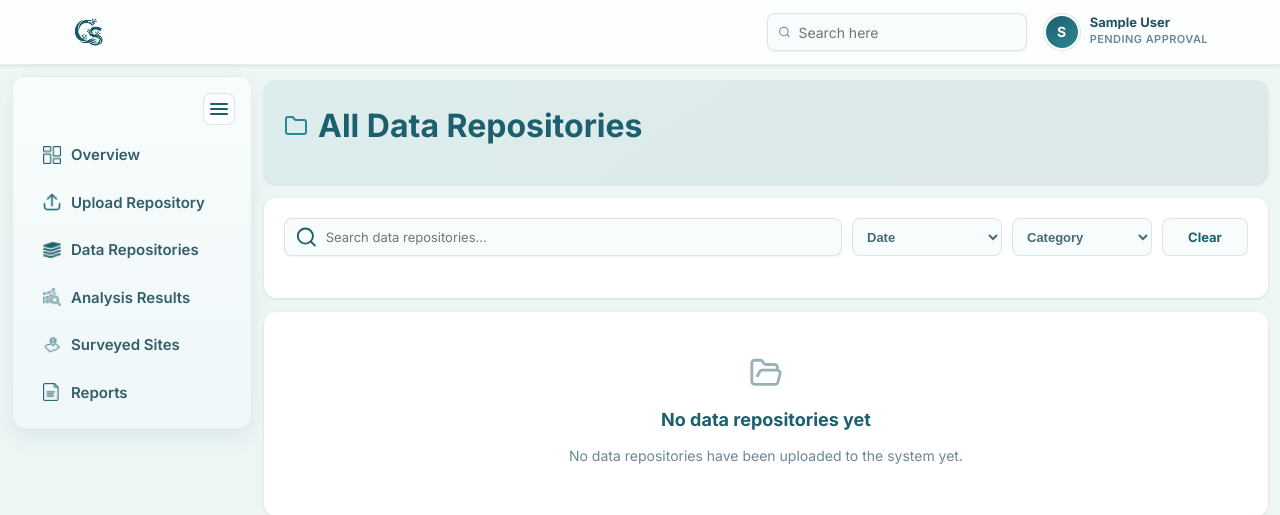
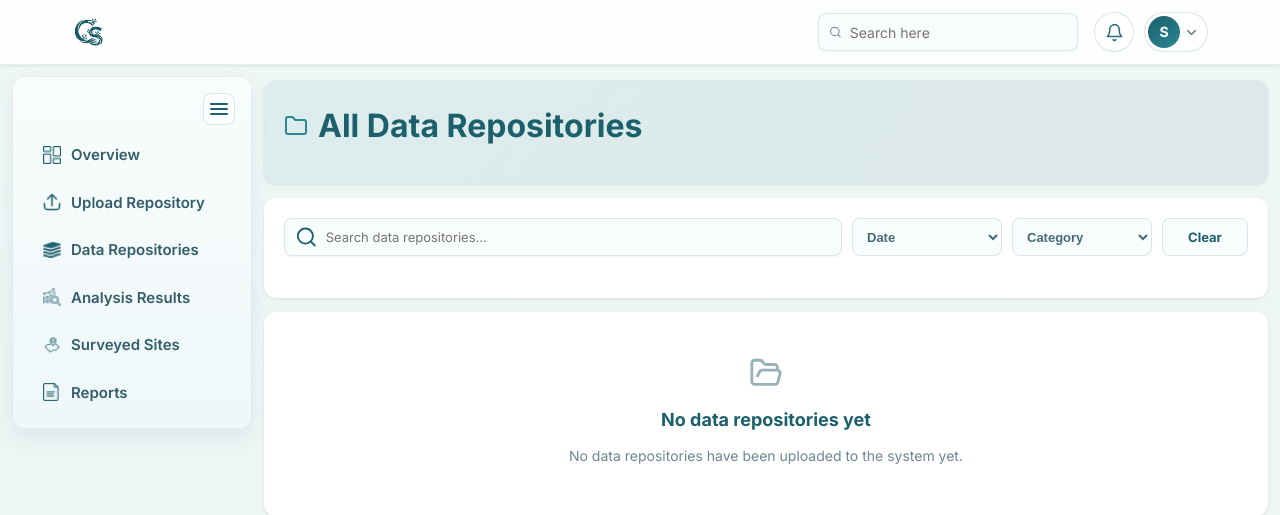
Before and after one commit to jordachristiandominique/Coral, a Django app: template accounts/templates/accounts/all_batches.html in a window 1280 px wide. Shown: the top 515 px of the page. Run offline with Django 5.2, Linux system fonts and the light colour scheme; the template is opened without the code that fills it, so the values that code supplies are empty; the visitor is signed in with stand-in values (Sample User, id 1).

Commit message:
enhance the profile avatar

```diff
--- a/accounts/excel_export.py
+++ b/accounts/excel_export.py
@@ -158,7 +158,7 @@ def build_batch_coverage_workbook(batch):
     right(1, 'Analysis date:',
           batch.survey_date.strftime('%Y-%m-%d') if batch.survey_date else '')
     cell(2, 1, 'Dataset name:', font=_LABEL);      cell(2, 2, batch.name)
-    right(2, 'Analysis by:', batch.surveyor_names or '')
+    right(2, 'Researchers:', batch.surveyor_names or '')
     cell(3, 1, 'Location:', font=_LABEL);          cell(3, 2, batch.area_name)
     right(3, 'Codefile:', '')
     cell(4, 1, 'Lat / Long:', font=_LABEL)
--- a/accounts/templates/accounts/accept_researcher.html
+++ b/accounts/templates/accounts/accept_researcher.html
@@ -4,7 +4,7 @@
 {% block title %}Accept Researcher | CoralSense{% endblock %}
 
 {% block extra_css %}
-<link rel="stylesheet" href="{% static 'css/researcher_dashboard.css' %}?v=12">
+<link rel="stylesheet" href="{% static 'css/researcher_dashboard.css' %}?v=14">
 <link rel="stylesheet" href="{% static 'css/accept_researcher.css' %}">
 {% endblock %}
 
@@ -24,10 +24,6 @@
 
         <div class="nav-profile">
             {% include 'accounts/partials/_profile_menu.html' %}
-            <div class="nav-user-meta" aria-label="Signed in user">
-                <span class="nav-user-name">{{ user.get_full_name|default:user.username }}</span>
-                <span class="nav-user-role">{{ user.get_role_display }}</span>
-            </div>
         </div>
     </div>
 </header>
--- a/accounts/templates/accounts/all_batches.html
+++ b/accounts/templates/accounts/all_batches.html
@@ -4,7 +4,7 @@
 {% block title %}All Data Repositories | CoralSense{% endblock %}
 
 {% block extra_css %}
-<link rel="stylesheet" href="{% static 'css/researcher_dashboard.css' %}?v=12">
+<link rel="stylesheet" href="{% static 'css/researcher_dashboard.css' %}?v=14">
 <link rel="stylesheet" href="{% static 'css/batches.css' %}?v=8">
 {% endblock %}
 
@@ -24,10 +24,6 @@
 
         <div class="nav-profile">
             {% include 'accounts/partials/_profile_menu.html' %}
-            <div class="nav-user-meta" aria-label="Signed in user">
-                <span class="nav-user-name">{{ user.get_full_name|default:user.username }}</span>
-                <span class="nav-user-role">{{ user.get_role_display }}</span>
-            </div>
         </div>
     </div>
 </header>
--- a/accounts/templates/accounts/analysis_results.html
+++ b/accounts/templates/accounts/analysis_results.html
@@ -4,7 +4,7 @@
 {% block title %}Analysis Results | CoralSense{% endblock %}
 
 {% block extra_css %}
-<link rel="stylesheet" href="{% static 'css/researcher_dashboard.css' %}?v=12">
+<link rel="stylesheet" href="{% static 'css/researcher_dashboard.css' %}?v=14">
 <link rel="stylesheet" href="{% static 'css/analysis_results.css' %}?v=3">
 <link rel="stylesheet" href="https://cdnjs.cloudflare.com/ajax/libs/leaflet/1.9.4/leaflet.min.css" />
 {% endblock %}
@@ -25,10 +25,6 @@
 
         <div class="nav-profile">
             {% include 'accounts/partials/_profile_menu.html' %}
-            <div class="nav-user-meta" aria-label="Signed in user">
-                <span class="nav-user-name">{{ user.get_full_name|default:user.username }}</span>
-                <span class="nav-user-role">{{ user.get_role_display }}</span>
-            </div>
         </div>
     </div>
 </header>
--- a/accounts/templates/accounts/batch_detail.html
+++ b/accounts/templates/accounts/batch_detail.html
@@ -4,7 +4,7 @@
 {% block title %}Data Repository Details | CoralSense{% endblock %}
 
 {% block extra_css %}
-<link rel="stylesheet" href="{% static 'css/researcher_dashboard.css' %}?v=12">
+<link rel="stylesheet" href="{% static 'css/researcher_dashboard.css' %}?v=14">
 <link rel="stylesheet" href="{% static 'css/batch_detail.css' %}?v=10">
 <link rel="stylesheet" href="{% static 'css/batch_detail_visualization.css' %}?v=2">
 <link rel="stylesheet" href="https://unpkg.com/leaflet@1.9.4/dist/leaflet.css" />
@@ -26,10 +26,6 @@
 
         <div class="nav-profile">
             {% include 'accounts/partials/_profile_menu.html' %}
-            <div class="nav-user-meta" aria-label="Signed in user">
-                <span class="nav-user-name">{{ user.get_full_name|default:user.username }}</span>
-                <span class="nav-user-role">{{ user.get_role_display }}</span>
-            </div>
         </div>
     </div>
 </header>
--- a/accounts/templates/accounts/batches.html
+++ b/accounts/templates/accounts/batches.html
@@ -4,7 +4,7 @@
 {% block title %}My Data Repositories | CoralSense{% endblock %}
 
 {% block extra_css %}
-<link rel="stylesheet" href="{% static 'css/researcher_dashboard.css' %}?v=12">
+<link rel="stylesheet" href="{% static 'css/researcher_dashboard.css' %}?v=14">
 <link rel="stylesheet" href="{% static 'css/batches.css' %}?v=8">
 {% endblock %}
 
@@ -24,10 +24,6 @@
 
         <div class="nav-profile">
             {% include 'accounts/partials/_profile_menu.html' %}
-            <div class="nav-user-meta" aria-label="Signed in user">
-                <span class="nav-user-name">{{ user.get_full_name|default:user.username }}</span>
-                <span class="nav-user-role">{{ user.get_role_display }}</span>
-            </div>
         </div>
     </div>
 </header>
--- a/accounts/templates/accounts/manage_users.html
+++ b/accounts/templates/accounts/manage_users.html
@@ -4,7 +4,7 @@
 {% block title %}Manage Users | CoralSense{% endblock %}
 
 {% block extra_css %}
-<link rel="stylesheet" href="{% static 'css/researcher_dashboard.css' %}?v=12">
+<link rel="stylesheet" href="{% static 'css/researcher_dashboard.css' %}?v=14">
 <link rel="stylesheet" href="{% static 'css/manage_users.css' %}">
 {% endblock %}
 
@@ -24,10 +24,6 @@
 
         <div class="nav-profile">
             {% include 'accounts/partials/_profile_menu.html' %}
-            <div class="nav-user-meta" aria-label="Signed in user">
-                <span class="nav-user-name">{{ user.get_full_name|default:user.username }}</span>
-                <span class="nav-user-role">{{ user.get_role_display }}</span>
-            </div>
         </div>
     </div>
 </header>
--- a/accounts/templates/accounts/map_view.html
+++ b/accounts/templates/accounts/map_view.html
@@ -4,7 +4,7 @@
 {% block title %}Surveyed Sites | CoralSense{% endblock %}
 
 {% block extra_css %}
-<link rel="stylesheet" href="{% static 'css/researcher_dashboard.css' %}?v=12">
+<link rel="stylesheet" href="{% static 'css/researcher_dashboard.css' %}?v=14">
 <link rel="stylesheet" href="{% static 'css/map_view.css' %}?v=4">
 <!-- Leaflet Map Library -->
 <link rel="stylesheet" href="https://cdnjs.cloudflare.com/ajax/libs/leaflet/1.9.4/leaflet.min.css" />
@@ -26,10 +26,6 @@
 
         <div class="nav-profile">
             {% include 'accounts/partials/_profile_menu.html' %}
-            <div class="nav-user-meta" aria-label="Signed in user">
-                <span class="nav-user-name">{{ user.get_full_name|default:user.username }}</span>
-                <span class="nav-user-role">{{ user.get_role_display }}</span>
-            </div>
         </div>
     </div>
 </header>
--- a/accounts/templates/accounts/partials/_profile_menu.html
+++ b/accounts/templates/accounts/partials/_profile_menu.html
@@ -1,4 +1,13 @@
 {% load static %}
+<div class="nav-actions">
+    <button class="nav-bell" type="button" aria-label="Notifications" title="Notifications">
+        <svg class="nav-bell-icon" viewBox="0 0 24 24" fill="none" stroke="currentColor"
+            stroke-width="2" stroke-linecap="round" stroke-linejoin="round" aria-hidden="true">
+            <path d="M6 8a6 6 0 0 1 12 0c0 7 3 9 3 9H3s3-2 3-9" />
+            <path d="M10.3 21a1.94 1.94 0 0 0 3.4 0" />
+        </svg>
+    </button>
+
     <div class="profile-menu" data-profile-menu>
         <button class="profile-trigger" type="button" aria-haspopup="true" aria-expanded="false"
             aria-label="Open profile menu" title="Profile menu" data-profile-trigger>
@@ -7,16 +16,27 @@
             {% else %}
             <span class="profile-avatar" aria-hidden="true">{{ user.first_name|default:user.username|slice:":1"|upper }}</span>
             {% endif %}
+            <svg class="profile-caret" viewBox="0 0 24 24" fill="none" stroke="currentColor"
+                stroke-width="2.4" stroke-linecap="round" stroke-linejoin="round" aria-hidden="true">
+                <path d="m6 9 6 6 6-6" />
+            </svg>
         </button>
         <div class="profile-dropdown" role="menu" aria-label="Profile menu" aria-hidden="true"
             data-profile-dropdown>
+            <div class="profile-dropdown-head">
+                <span class="profile-dropdown-name">{{ user.get_full_name|default:user.username }}</span>
+                <span class="profile-dropdown-role">{{ user.get_role_display }}</span>
+            </div>
+            <div class="profile-dropdown-divider" role="separator" aria-hidden="true"></div>
             <a href="{% url 'account_settings' %}" class="profile-dropdown-item" role="menuitem">
                 <img src="{% static 'icons/setting.png' %}" alt="" aria-hidden="true" class="menu-icon">
                 <span>Settings</span>
             </a>
-        <a href="{% url 'logout' %}" class="profile-dropdown-item" role="menuitem" data-logout-link>
+            <a href="{% url 'logout' %}" class="profile-dropdown-item profile-dropdown-item-danger"
+                role="menuitem" data-logout-link>
                 <img src="{% static 'icons/logout.png' %}" alt="" aria-hidden="true" class="menu-icon">
-            <span>Logout</span>
+                <span>Sign Out</span>
             </a>
         </div>
     </div>
+</div>
--- a/accounts/templates/accounts/report_view.html
+++ b/accounts/templates/accounts/report_view.html
@@ -4,7 +4,7 @@
 {% block title %}{{ report.title }} | CoralSense{% endblock %}
 
 {% block extra_css %}
-<link rel="stylesheet" href="{% static 'css/researcher_dashboard.css' %}?v=12">
+<link rel="stylesheet" href="{% static 'css/researcher_dashboard.css' %}?v=14">
 <style>
     .report-view-container {
         display: flex;
@@ -192,10 +192,6 @@
 
         <div class="nav-profile">
             {% include 'accounts/partials/_profile_menu.html' %}
-            <div class="nav-user-meta" aria-label="Signed in user">
-                <span class="nav-user-name">{{ user.get_full_name|default:user.username }}</span>
-                <span class="nav-user-role">{{ user.get_role_display }}</span>
-            </div>
         </div>
     </div>
 </header>
--- a/accounts/templates/accounts/reports.html
+++ b/accounts/templates/accounts/reports.html
@@ -4,7 +4,7 @@
 {% block title %}Reports | CoralSense{% endblock %}
 
 {% block extra_css %}
-<link rel="stylesheet" href="{% static 'css/researcher_dashboard.css' %}?v=12">
+<link rel="stylesheet" href="{% static 'css/researcher_dashboard.css' %}?v=14">
 <link rel="stylesheet" href="{% static 'css/reports.css' %}?v=4">
 {% endblock %}
 
@@ -24,10 +24,6 @@
 
         <div class="nav-profile">
             {% include 'accounts/partials/_profile_menu.html' %}
-            <div class="nav-user-meta" aria-label="Signed in user">
-                <span class="nav-user-name">{{ user.get_full_name|default:user.username }}</span>
-                <span class="nav-user-role">{{ user.get_role_display }}</span>
-            </div>
         </div>
     </div>
 </header>
--- a/accounts/templates/accounts/researcher_dashboard.html
+++ b/accounts/templates/accounts/researcher_dashboard.html
@@ -4,7 +4,7 @@
 {% block title %}Researcher Dashboard | CoralSense{% endblock %}
 
 {% block extra_css %}
-<link rel="stylesheet" href="{% static 'css/researcher_dashboard.css' %}?v=12">
+<link rel="stylesheet" href="{% static 'css/researcher_dashboard.css' %}?v=14">
 {% endblock %}
 
 {% block content %}
@@ -23,10 +23,6 @@
 
         <div class="nav-profile">
             {% include 'accounts/partials/_profile_menu.html' %}
-            <div class="nav-user-meta" aria-label="Signed in user">
-                <span class="nav-user-name">{{ user.get_full_name|default:user.username }}</span>
-                <span class="nav-user-role">{{ user.get_role_display }}</span>
-            </div>
         </div>
     </div>
 </header>
--- a/accounts/templates/accounts/settings.html
+++ b/accounts/templates/accounts/settings.html
@@ -4,7 +4,7 @@
 {% block title %}Settings | CoralSense{% endblock %}
 
 {% block extra_css %}
-<link rel="stylesheet" href="{% static 'css/researcher_dashboard.css' %}?v=12">
+<link rel="stylesheet" href="{% static 'css/researcher_dashboard.css' %}?v=14">
 <link rel="stylesheet" href="{% static 'css/settings.css' %}?v=3">
 {% endblock %}
 
@@ -23,10 +23,6 @@
 
         <div class="nav-profile">
             {% include 'accounts/partials/_profile_menu.html' %}
-            <div class="nav-user-meta" aria-label="Signed in user">
-                <span class="nav-user-name">{{ user.get_full_name|default:user.username }}</span>
-                <span class="nav-user-role">{{ user.get_role_display }}</span>
-            </div>
         </div>
     </div>
 </header>
--- a/accounts/templates/accounts/upload_batch.html
+++ b/accounts/templates/accounts/upload_batch.html
@@ -6,7 +6,7 @@
 {% block extra_css %}
 <link rel="stylesheet" href="https://unpkg.com/leaflet@1.9.4/dist/leaflet.css"
     integrity="sha256-p4NxAoJBhIIN+hmNHrzRCf9tD/miZyoHS5obTRR9BMY=" crossorigin="" />
-<link rel="stylesheet" href="{% static 'css/researcher_dashboard.css' %}?v=12">
+<link rel="stylesheet" href="{% static 'css/researcher_dashboard.css' %}?v=14">
 <link rel="stylesheet" href="{% static 'css/upload_batch.css' %}?v=21">
 {% endblock %}
 
@@ -26,10 +26,6 @@
 
         <div class="nav-profile">
             {% include 'accounts/partials/_profile_menu.html' %}
-            <div class="nav-user-meta" aria-label="Signed in user">
-                <span class="nav-user-name">{{ user.get_full_name|default:user.username }}</span>
-                <span class="nav-user-role">{{ user.get_role_display }}</span>
-            </div>
         </div>
     </div>
 </header>
--- a/static/css/researcher_dashboard.css
+++ b/static/css/researcher_dashboard.css
@@ -200,6 +200,45 @@ body {
     display: block;
 }
 
+/* Navbar action cluster: notification bell + profile avatar menu. */
+.nav-actions {
+    display: inline-flex;
+    align-items: center;
+    gap: 10px;
+}
+
+.nav-bell {
+    width: 40px;
+    height: 40px;
+    flex: 0 0 40px;
+    padding: 0;
+    box-sizing: border-box;
+    border-radius: 50%;
+    border: 1px solid rgba(28, 95, 109, 0.16);
+    background: #ffffff;
+    color: #2a7080;
+    display: inline-flex;
+    align-items: center;
+    justify-content: center;
+    cursor: pointer;
+    transition: background-color 180ms ease, border-color 180ms ease, box-shadow 180ms ease;
+}
+
+.nav-bell:hover {
+    background: #f3f9fa;
+}
+
+.nav-bell:focus-visible {
+    outline: none;
+    border-color: rgba(28, 95, 109, 0.45);
+    box-shadow: 0 0 0 3px rgba(42, 135, 147, 0.16);
+}
+
+.nav-bell-icon {
+    width: 19px;
+    height: 19px;
+}
+
 .profile-menu {
     position: relative;
     display: inline-flex;
@@ -209,14 +248,14 @@ body {
 .profile-trigger {
     border: 1px solid rgba(28, 95, 109, 0.16);
     background: #ffffff;
-    width: 38px;
-    height: 38px;
+    height: 40px;
     font-family: inherit;
     font-size: 14px;
     border-radius: 999px;
-    padding: 2px;
+    padding: 3px 8px 3px 3px;
     display: inline-flex;
     align-items: center;
+    gap: 4px;
     line-height: 1;
     color: #2a7080;
     cursor: pointer;
@@ -233,15 +272,27 @@ body {
     box-shadow: 0 0 0 3px rgba(42, 135, 147, 0.16);
 }
 
+.profile-caret {
+    width: 15px;
+    height: 15px;
+    color: #6a8893;
+    flex: 0 0 15px;
+    transition: transform 180ms ease;
+}
+
+.profile-menu.is-open .profile-caret {
+    transform: rotate(180deg);
+}
+
 .profile-dropdown {
     position: absolute;
     top: calc(100% + 8px);
     right: 0;
-    min-width: 168px;
+    min-width: 226px;
     border: 1px solid rgba(28, 95, 109, 0.14);
-    border-radius: 10px;
+    border-radius: 12px;
     background: #ffffff;
-    box-shadow: 0 12px 24px rgba(13, 43, 58, 0.12);
+    box-shadow: 0 12px 28px rgba(13, 43, 58, 0.14);
     padding: 6px;
     display: none;
     gap: 2px;
```
Also changed, not shown: other parts of static/css/researcher_dashboard.css (+36 -1 lines), static/icons/logout.png. Lines whose indentation alone changed are shown as unchanged.
